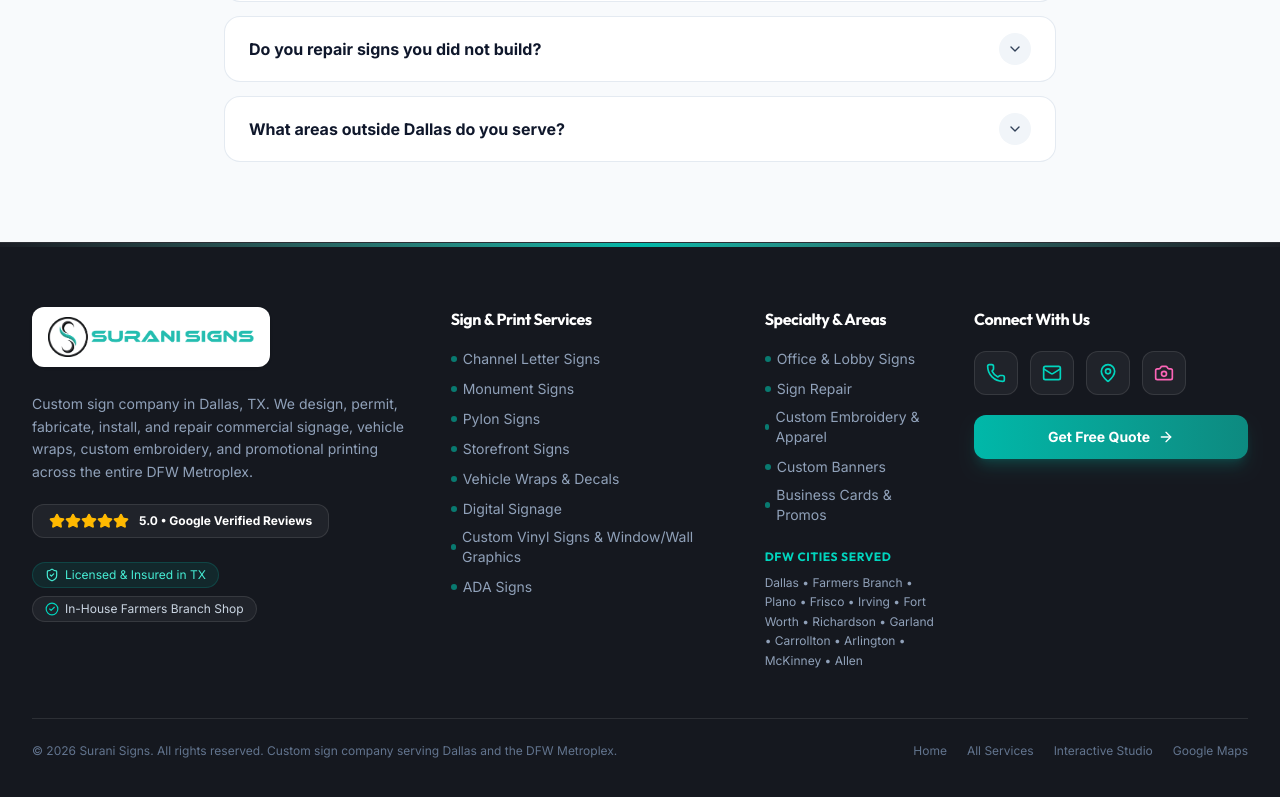
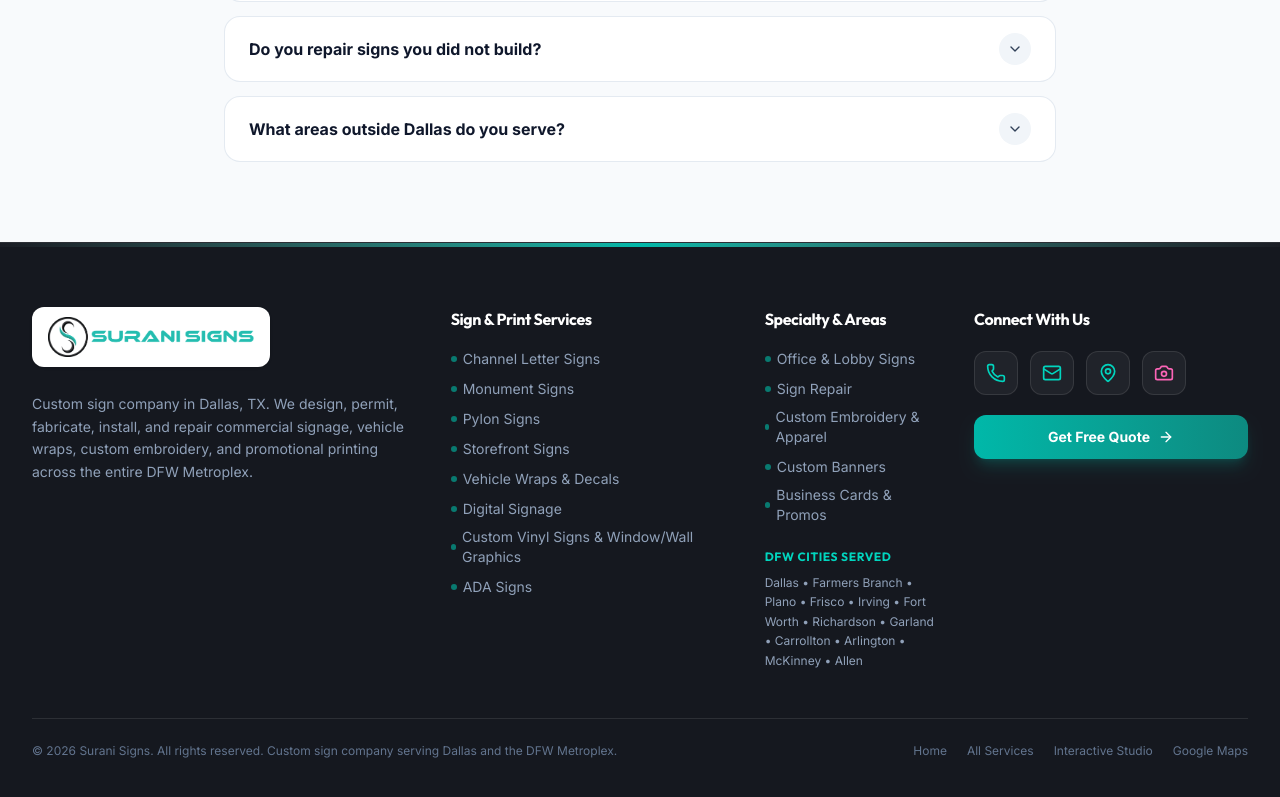
Before and after one commit to saganidigital/surani_signs, a React (Vite) app: page / in a window 1280 px wide. Shown: the part 8924-9721 px from the top of the page. Built offline with nearby package versions, Linux system fonts and the light colour scheme.

Commit message:
Remove review and trust badges from footer

```diff
--- a/src/components/Footer.jsx
+++ b/src/components/Footer.jsx
@@ -5,11 +5,7 @@ import {
   Mail,
   MapPin,
   Camera,
-  Star,
   ArrowRight,
-  ShieldCheck,
-  Clock,
-  CheckCircle2,
 } from 'lucide-react';
 import { BUSINESS_INFO, SERVICES_DATA } from '../data/siteData';
 import { useOrderModal } from '../context/OrderModalContext';
@@ -43,24 +39,6 @@ export default function Footer() {
                 commercial signage, vehicle wraps, custom embroidery, and promotional printing across
                 the entire DFW Metroplex.
               </p>
-
-              <div className="inline-flex items-center gap-2.5 px-4 py-2 rounded-xl bg-white/5 border border-white/10">
-                <div className="flex items-center text-amber-400">
-                  {[...Array(5)].map((_, i) => (
-                    <Star key={i} className="w-4 h-4 fill-amber-400 text-amber-400" />
-                  ))}
-                </div>
-                <span className="text-xs font-bold text-white">5.0 • Google Verified Reviews</span>
-              </div>
-
-              <div className="flex flex-wrap gap-2 pt-1">
-                <span className="inline-flex items-center gap-1.5 text-xs text-teal-300 bg-teal-500/10 border border-teal-500/20 px-3 py-1 rounded-full">
-                  <ShieldCheck className="w-3.5 h-3.5" /> Licensed &amp; Insured in TX
-                </span>
-                <span className="inline-flex items-center gap-1.5 text-xs text-slate-300 bg-white/5 border border-white/10 px-3 py-1 rounded-full">
-                  <CheckCircle2 className="w-3.5 h-3.5 text-teal-400" /> In-House Farmers Branch Shop
-                </span>
-              </div>
             </div>
 
             {/* Col 2: Exterior & Commercial Signs */}
```
